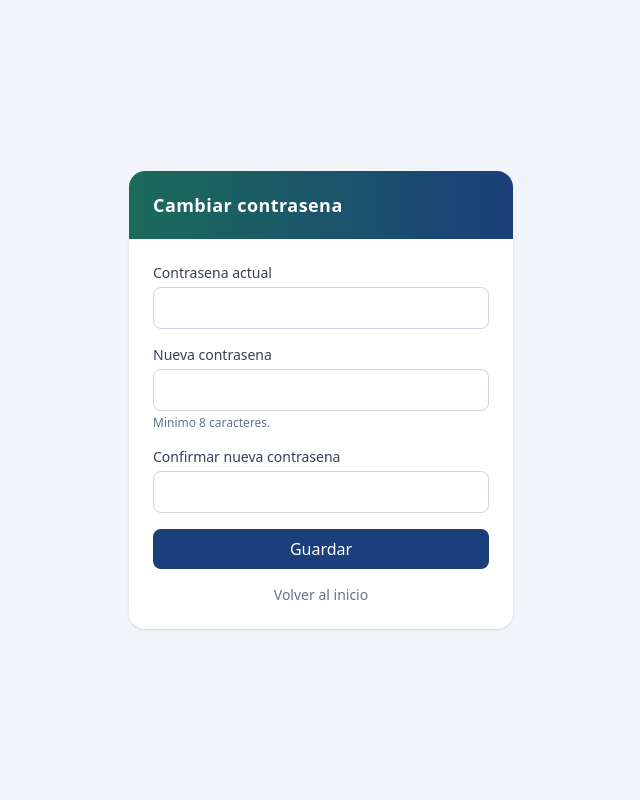
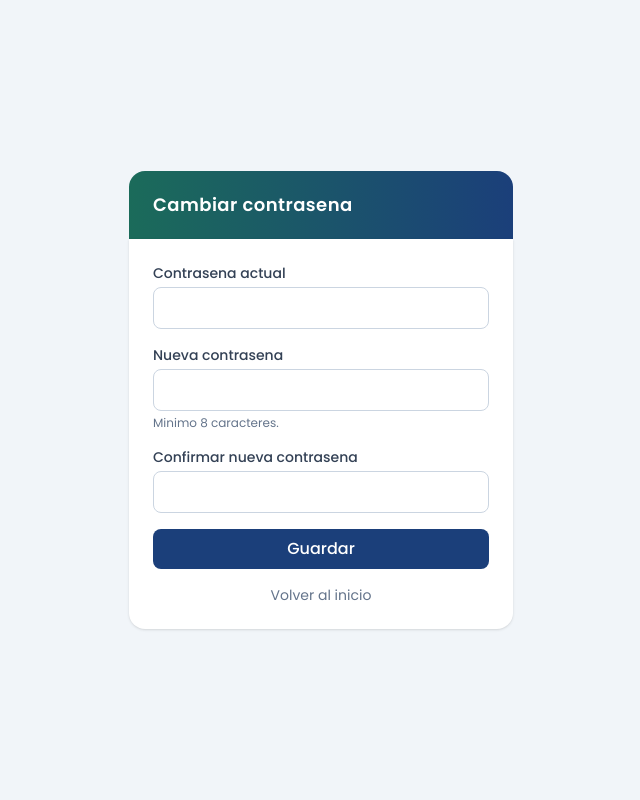
Before and after one commit to jesicacv/TALLERES, a Python web app: template app/templates/pages/cambiar_password.html in a window 1280 px wide. Shown: the whole page, without its empty margins (319-959 px from the left). Run offline with Jinja, Linux system fonts and the light colour scheme; the template is opened without the code that fills it, so the values that code supplies are empty; some libraries are stand-ins or nearby versions.

Commit message:
fix(ui): fuente oficial Poppins + estaticos por proxy (paridad server=local)
- Carga Poppins (Google Fonts) y la fija como fuente base en layout, login y
  cambiar_password: tailwind.config.fontFamily.sans + <style> inline con fallback
  `sans-serif`, sin depender de app.css (que en el server daba 403). El fallback
  evita cualquier caida a una serif si Poppins no cargara.
- deploy/taller.conf.example: se elimina `location /static/` con alias al home.
  El worker de nginx no puede atravesar /home/opc (700) -> 403 en app.css, lo que
  rompia el menu lateral en el server. Ahora /static lo sirve la app (corre como opc)
  via proxy_pass. Fix aislado a TALLERES, sin tocar permisos del server compartido.

Co-Authored-By: Claude Opus 4.8 (1M context) <noreply@anthropic.com>

```diff
--- a/app/templates/pages/cambiar_password.html
+++ b/app/templates/pages/cambiar_password.html
@@ -4,12 +4,23 @@
     <meta charset="UTF-8">
     <meta name="viewport" content="width=device-width, initial-scale=1.0">
     <title>Cambiar contrasena · {{ app_name }}</title>
+    <link rel="preconnect" href="https://fonts.googleapis.com">
+    <link rel="preconnect" href="https://fonts.gstatic.com" crossorigin>
+    <link rel="stylesheet" href="https://fonts.googleapis.com/css2?family=Poppins:wght@400;500;600;700&display=swap">
     <script src="https://cdn.tailwindcss.com"></script>
     <script>
         tailwind.config = {
-            theme: { extend: { colors: { tallerGreen: "#1B6B5A", tallerBlue: "#1B3F7A" } } },
+            theme: {
+                extend: {
+                    colors: { tallerGreen: "#1B6B5A", tallerBlue: "#1B3F7A" },
+                    fontFamily: { sans: ["Poppins", "ui-sans-serif", "system-ui", "sans-serif"] },
+                },
+            },
         };
     </script>
+    <style>
+        html, body { font-family: "Poppins", ui-sans-serif, system-ui, sans-serif; }
+    </style>
 </head>
 <body class="min-h-screen bg-slate-100 text-slate-900 flex items-center justify-center p-4">
     <div class="w-full max-w-sm">
```
Also changed, not shown: app/templates/base/layout.html (+13 -0 lines), app/templates/pages/login.html (+12 -1 lines), 1 other file.
